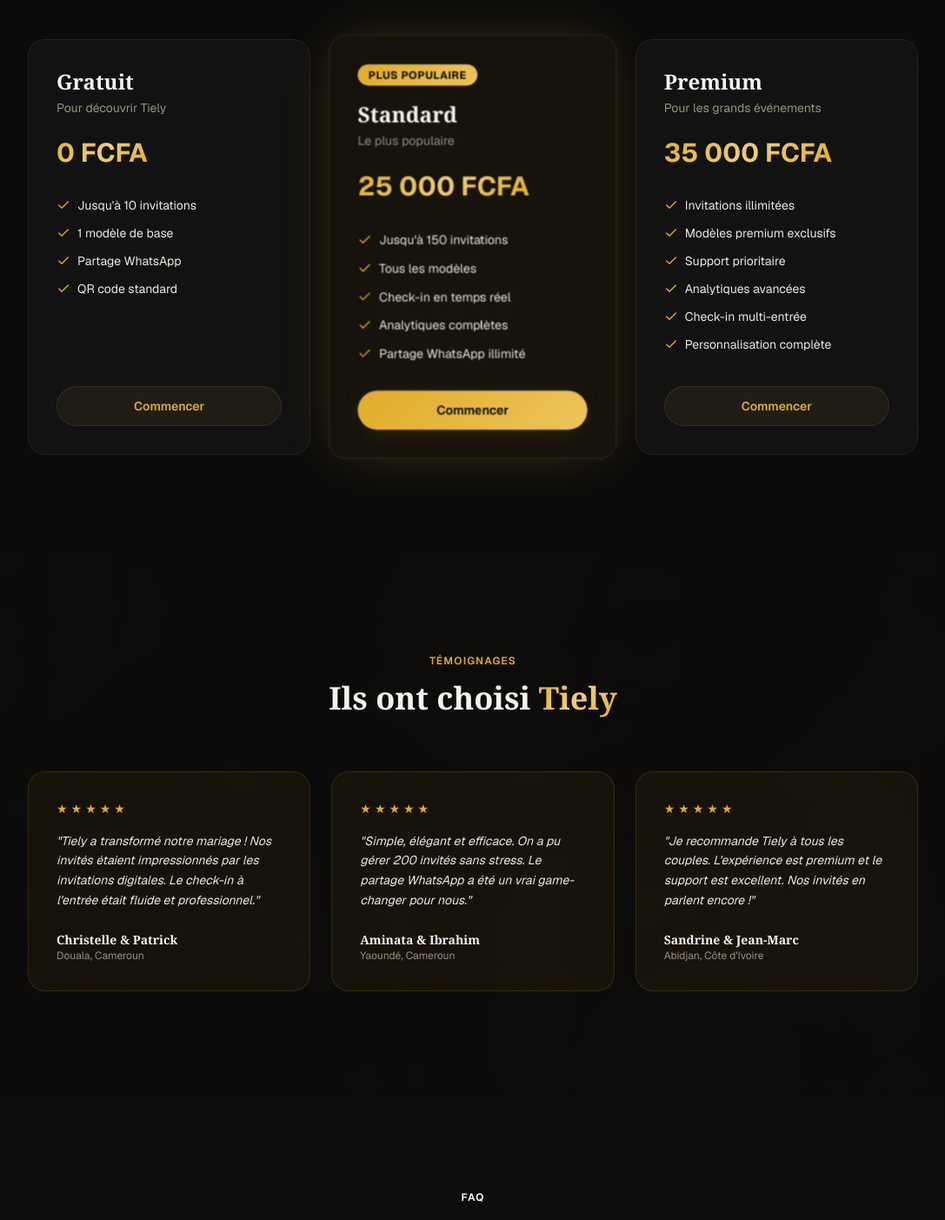
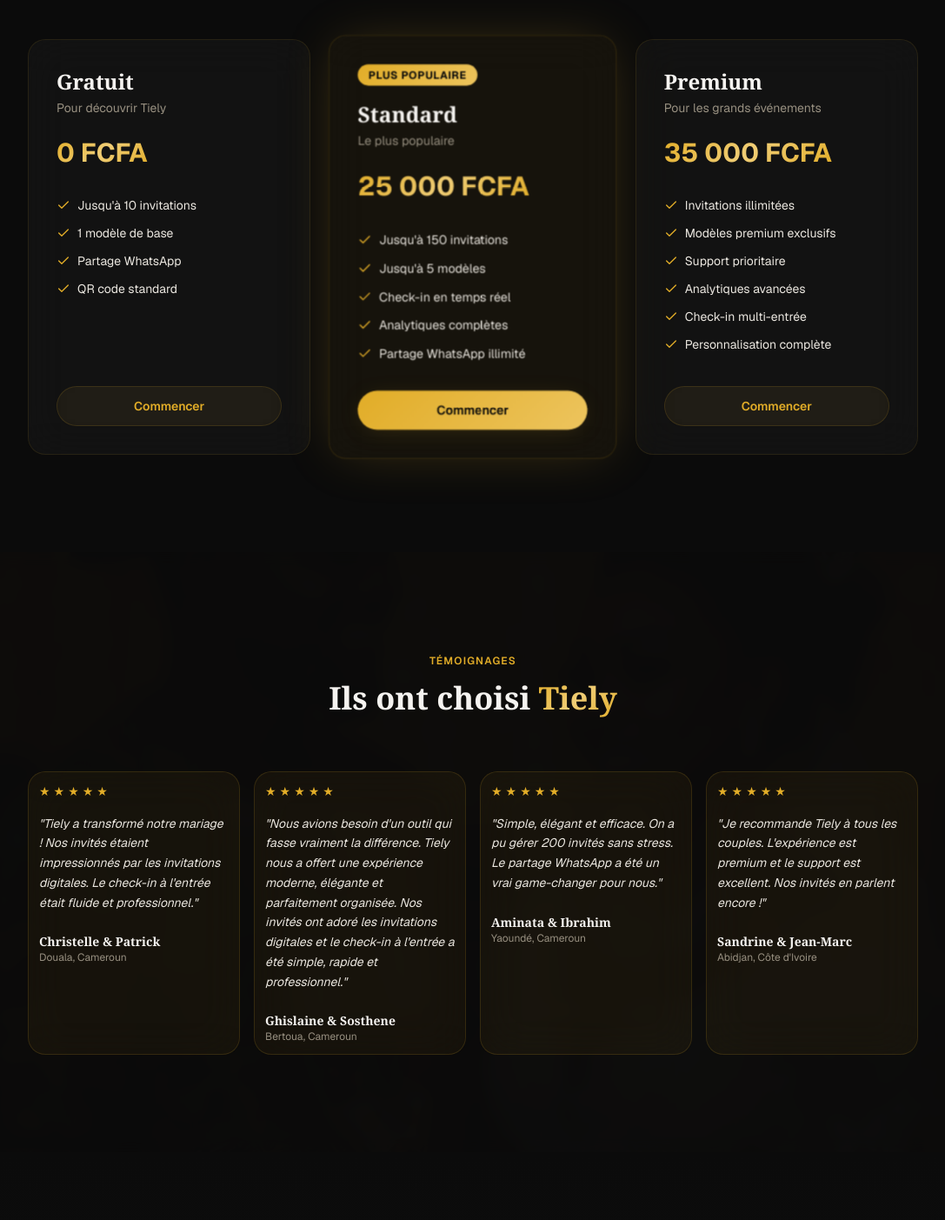
Before and after one commit to glish0/tiely, a Next.js app: page / in a window 1280 px wide. Shown: the part 2452-3855 px from the top of the page at 87% size, without its empty margins (96-1183 px from the left). Built offline with nearby package versions, Linux system fonts and the light colour scheme; no server answers.

Commit message:
card modification

```diff
--- a/app/invitation/[slug]/InvitationClient.tsx
+++ b/app/invitation/[slug]/InvitationClient.tsx
@@ -429,14 +429,14 @@
     <div
       id="ticket-to-download"
       ref={refElement}
-      className="relative mx-auto aspect-[527/746] w-full max-w-md overflow-hidden rounded-[1.5rem] border bg-white text-black"
+      className="relative mx-auto aspect-527/746 w-full max-w-md overflow-hidden rounded-[1.5rem] border bg-white text-black"
       style={{
         borderColor: "#d8b56a",
         boxShadow: "0 25px 60px rgba(0,0,0,0.25)",
       }}
     >
       <img
-        src="/sos_6.png"
+        src="/sos_7.png"
         alt="Invitation Ghislaine et Sosthène"
         className="absolute inset-0 h-full w-full object-cover"
       />
@@ -448,7 +448,7 @@
           bottom: "3%",
           left: 0,
           right: 0,
-          width: "34%",
+          width: "30%",
           marginLeft: "auto",
           marginRight: "auto",
         }}
@@ -457,8 +457,8 @@
           className="rounded bg-white"
           style={{
             border: "1px solid #c69a3b",
-            boxShadow: "0 8px 15px rgba(0,0,0,0.15)",
-            padding: "2px",
+            boxShadow: "0 8px 10px rgba(0,0,0,0.15)",
+            padding: "1px",
             textAlign: "center",
           }}
         >
--- a/components/shared/PricingSection.tsx
+++ b/components/shared/PricingSection.tsx
@@ -17,7 +17,7 @@
     desc: "Le plus populaire",
     features: [
       "Jusqu'à 150 invitations",
-      "Tous les modèles",
+      "Jusqu'à 5 modèles",
       "Check-in en temps réel",
       "Analytiques complètes",
       "Partage WhatsApp illimité",
@@ -67,8 +67,8 @@
             viewport={{ once: true }}
             transition={{ delay: i * 0.1, duration: 0.5 }}
             className={`rounded-2xl p-8 flex flex-col ${p.highlighted
-                ? "glass-gold glow-gold ring-1 ring-primary/30 scale-[1.02]"
-                : "glass"
+              ? "glass-gold glow-gold ring-1 ring-primary/30 scale-[1.02]"
+              : "glass"
               }`}
           >
             {p.highlighted && (
@@ -92,8 +92,8 @@
             <a
               href="#cta"
               className={`mt-8 rounded-full py-3 text-center text-sm font-semibold transition-transform hover:scale-105 ${p.highlighted
-                  ? "bg-gradient-gold text-primary-foreground shadow-gold"
-                  : "glass-gold text-primary hover:bg-primary/10"
+                ? "bg-gradient-gold text-primary-foreground shadow-gold"
+                : "glass-gold text-primary hover:bg-primary/10"
                 }`}
             >
               Commencer
--- a/components/shared/TestimonialsSection.tsx
+++ b/components/shared/TestimonialsSection.tsx
@@ -8,6 +8,11 @@
     name: "Christelle & Patrick",
     location: "Douala, Cameroun",
     text: "Tiely a transformé notre mariage ! Nos invités étaient impressionnés par les invitations digitales. Le check-in à l'entrée était fluide et professionnel.",
+  },
+  {
+    name: "Ghislaine & Sosthene",
+    location: "Bertoua, Cameroun",
+    text: "Nous avions besoin d'un outil qui fasse vraiment la différence. Tiely nous a offert une expérience moderne, élégante et parfaitement organisée. Nos invités ont adoré les invitations digitales et le check-in à l'entrée a été simple, rapide et professionnel.",
   },
   {
     name: "Aminata & Ibrahim",
@@ -42,7 +47,7 @@
         </h2>
       </motion.div>
 
-      <div className="grid md:grid-cols-3 gap-6 max-w-5xl mx-auto">
+      <div className="grid md:grid-cols-4 gap-4 max-w-5xl mx-auto">
         {testimonials.map((t, i) => (
           <motion.div
             key={t.name}
@@ -50,7 +55,7 @@
             whileInView={{ opacity: 1, y: 0 }}
             viewport={{ once: true }}
             transition={{ delay: i * 0.1, duration: 0.5 }}
-            className="glass-gold rounded-2xl p-8"
+            className="glass-gold rounded-2xl p-3"
           >
             <div className="flex gap-1 mb-4">
               {[...Array(5)].map((_, j) => (
```
Also changed, not shown: public/sos_7.png (added).
